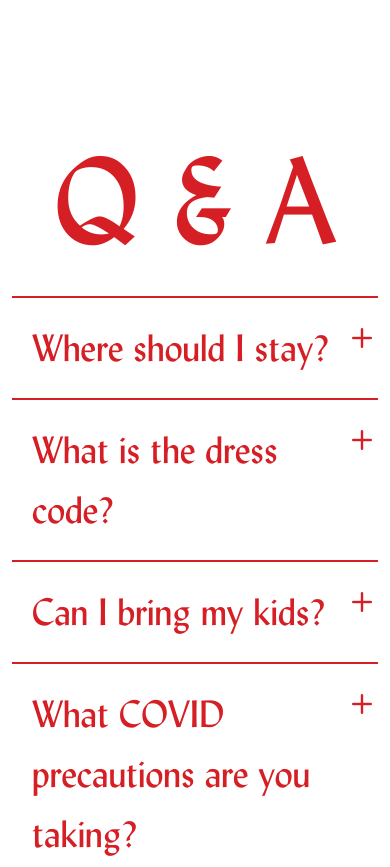
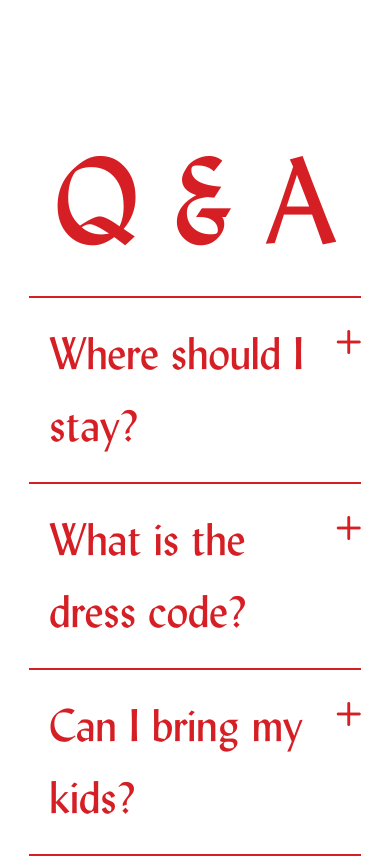
Before and after one commit to kalebingerick/wedding-website, a plain HTML site: page index.html in a window 390 px wide. Shown: the part 6681-7548 px from the top of the page. Drawn offline with nearby package versions, Linux system fonts and the light colour scheme.

Commit message:
Fix Q&A on mobile

```diff
--- a/assets/css/style-new.css
+++ b/assets/css/style-new.css
@@ -675,13 +675,20 @@ footer {
   }
 
   .faq-list {
-    font-size: 2.5rem;
+    font-size: 3rem;
     padding: 0;
   }
 
   .faq-question i {
-    font-size: 2.5rem;
+    font-size: 3rem;
     line-height: 2.5rem;
+  }
+
+  #faq-container {
+    padding: 0px;
+    margin: 0px auto 0px auto;
+    width: 85%;
+    max-width: 100%;
   }
 
   #contact {
--- a/index.html
+++ b/index.html
@@ -206,7 +206,7 @@
 
 
             <section id="faq">
-                <div class="container container-xs">
+                <div class="container" id="faq-container">
                     <h1>Q & A</h1>
                     <div class="faq-list">
                         <ul>
```
